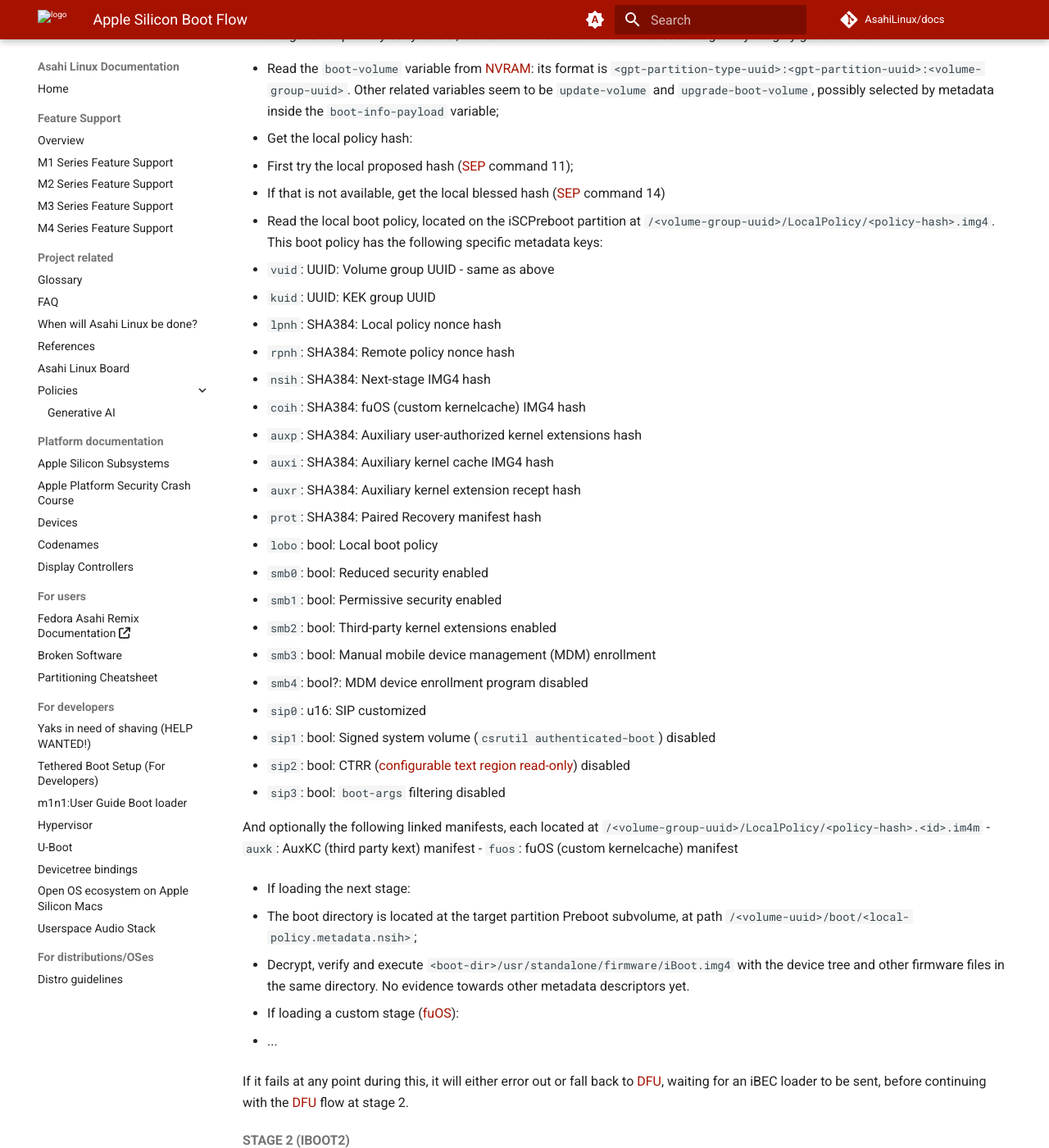
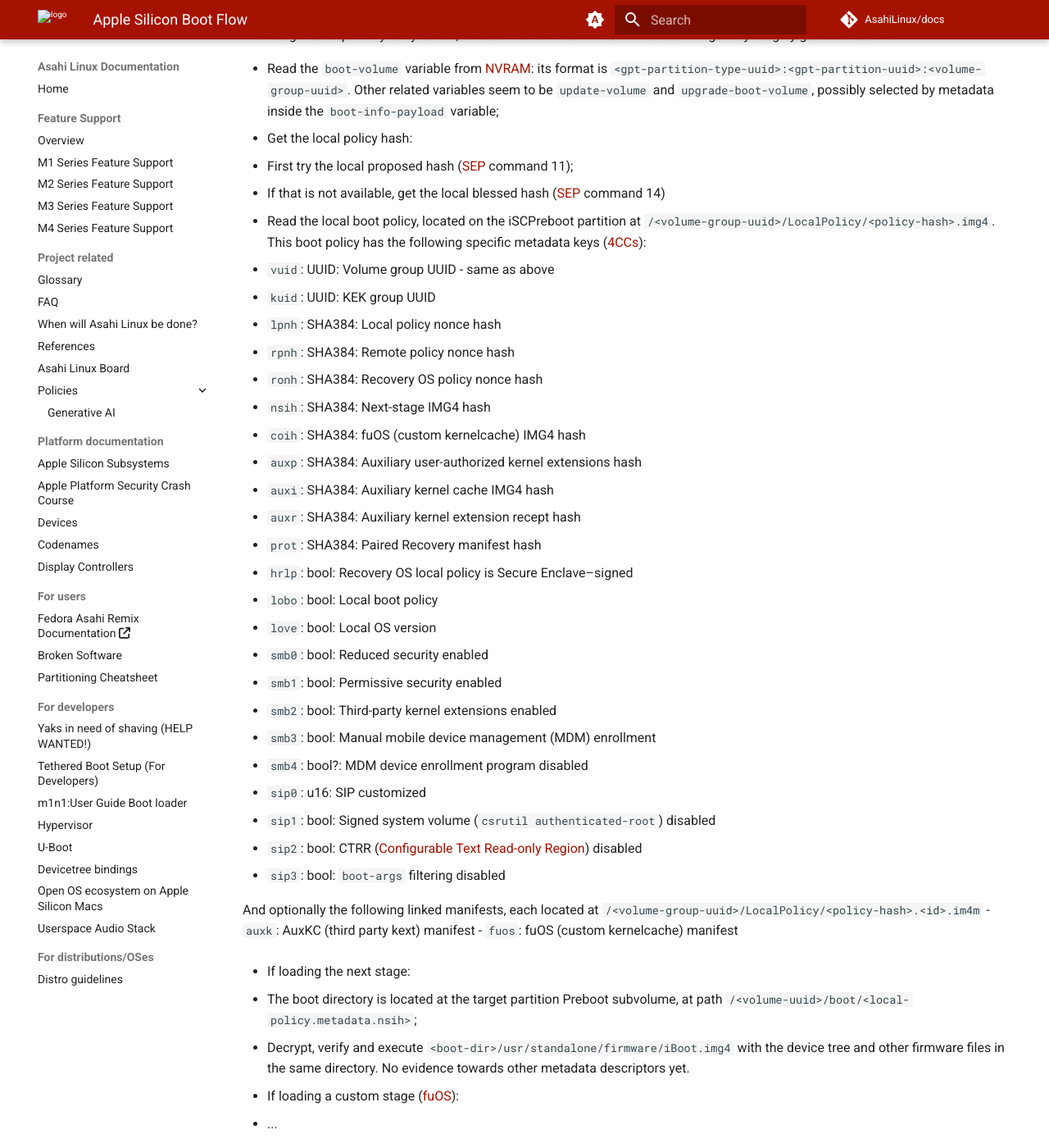
Before and after one commit to AsahiLinux/docs, an MkDocs documentation site: the page built from docs/fw/boot.md, in a window 1280 px wide and 1400 px high, scrolled down 410 px. Shown: the whole window at 82% size. Built offline with MkDocs 1.6.1 and Material for MkDocs 9.7.7, drawn with Linux system fonts in a browser that asks for light colours; comment, search, counter and statistics services are not loaded; some of the changed text lies outside the part shown.

Commit message:
include missing 4CCs, fix errors
Signed-off-by: satomi <satwomii@proton.me>

```diff
--- a/docs/fw/boot.md
+++ b/docs/fw/boot.md
@@ -20,26 +20,29 @@
 * Get the local policy hash:
   - First try the local proposed hash ([SEP](../project/glossary.md#s) command 11);
   - If that is not available, get the local blessed hash ([SEP](../project/glossary.md#s) command 14)
-* Read the local boot policy, located on the iSCPreboot partition at `/<volume-group-uuid>/LocalPolicy/<policy-hash>.img4`. This boot policy has the following specific metadata keys:
+* Read the local boot policy, located on the iSCPreboot partition at `/<volume-group-uuid>/LocalPolicy/<policy-hash>.img4`. This boot policy has the following specific metadata keys ([4CCs](../project/glossary.md#4)):
   - `vuid`: UUID: Volume group UUID - same as above
   - `kuid`: UUID: KEK group UUID
   - `lpnh`: SHA384: Local policy nonce hash
   - `rpnh`: SHA384: Remote policy nonce hash
+  - `ronh`: SHA384: Recovery OS policy nonce hash
   - `nsih`: SHA384: Next-stage IMG4 hash
   - `coih`: SHA384: fuOS (custom kernelcache) IMG4 hash
   - `auxp`: SHA384: Auxiliary user-authorized kernel extensions hash
   - `auxi`: SHA384: Auxiliary kernel cache IMG4 hash
   - `auxr`: SHA384: Auxiliary kernel extension recept hash
   - `prot`: SHA384: Paired Recovery manifest hash
+  - `hrlp`: bool: Recovery OS local policy is Secure Enclave–signed
   - `lobo`: bool: Local boot policy
+  - `love`: bool: Local OS version
   - `smb0`: bool: Reduced security enabled
   - `smb1`: bool: Permissive security enabled
   - `smb2`: bool: Third-party kernel extensions enabled
   - `smb3`: bool: Manual mobile device management (MDM) enrollment
   - `smb4`: bool?: MDM device enrollment program disabled
   - `sip0`: u16: SIP customized
-  - `sip1`: bool: Signed system volume (`csrutil authenticated-boot`) disabled
-  - `sip2`: bool: CTRR ([configurable text region read-only](https://keith.github.io/xcode-man-pages/bputil.1.html)) disabled
+  - `sip1`: bool: Signed system volume (`csrutil authenticated-root`) disabled
+  - `sip2`: bool: CTRR ([Configurable Text Read-only Region](https://keith.github.io/xcode-man-pages/bputil.1.html)) disabled
   - `sip3`: bool: `boot-args` filtering disabled
 
   And optionally the following linked manifests, each located at `/<volume-group-uuid>/LocalPolicy/<policy-hash>.<id>.im4m`
```
Also changed, not shown: other parts of docs/fw/boot.md (+1 -1 lines).
